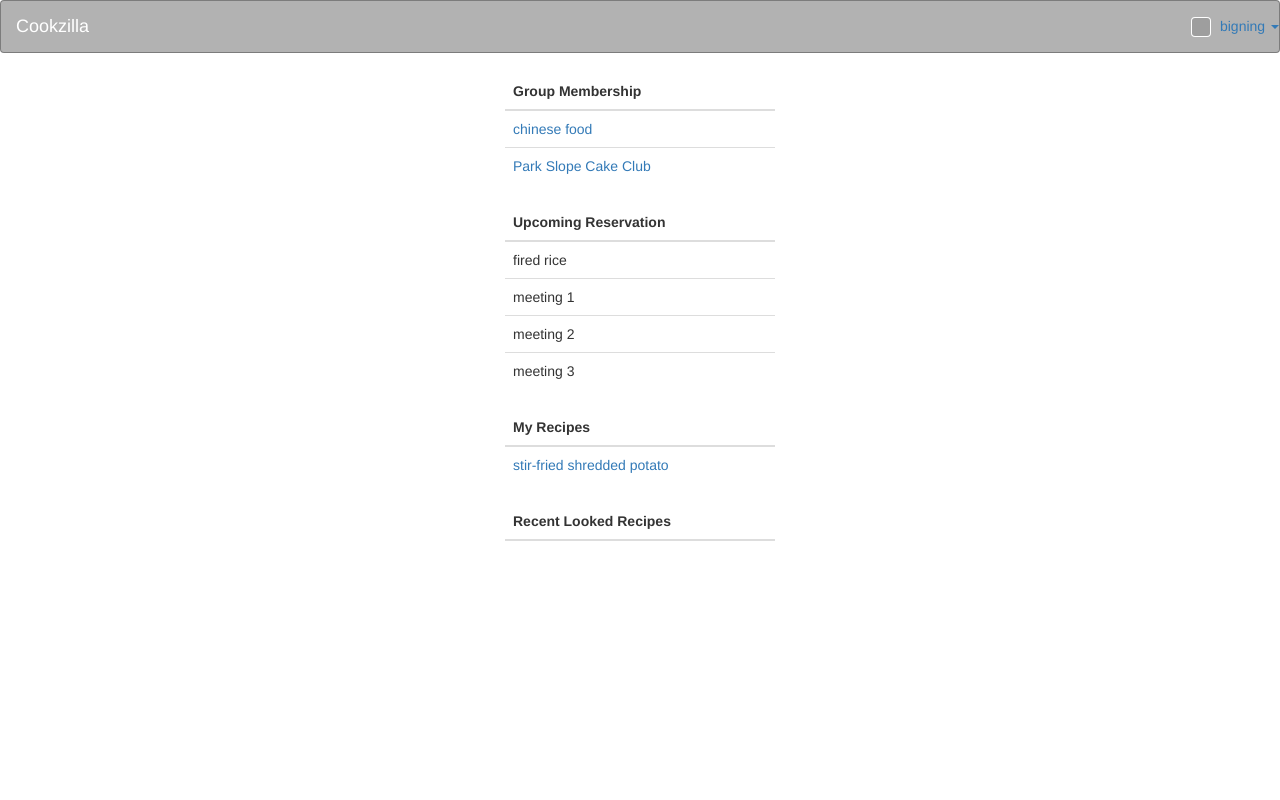
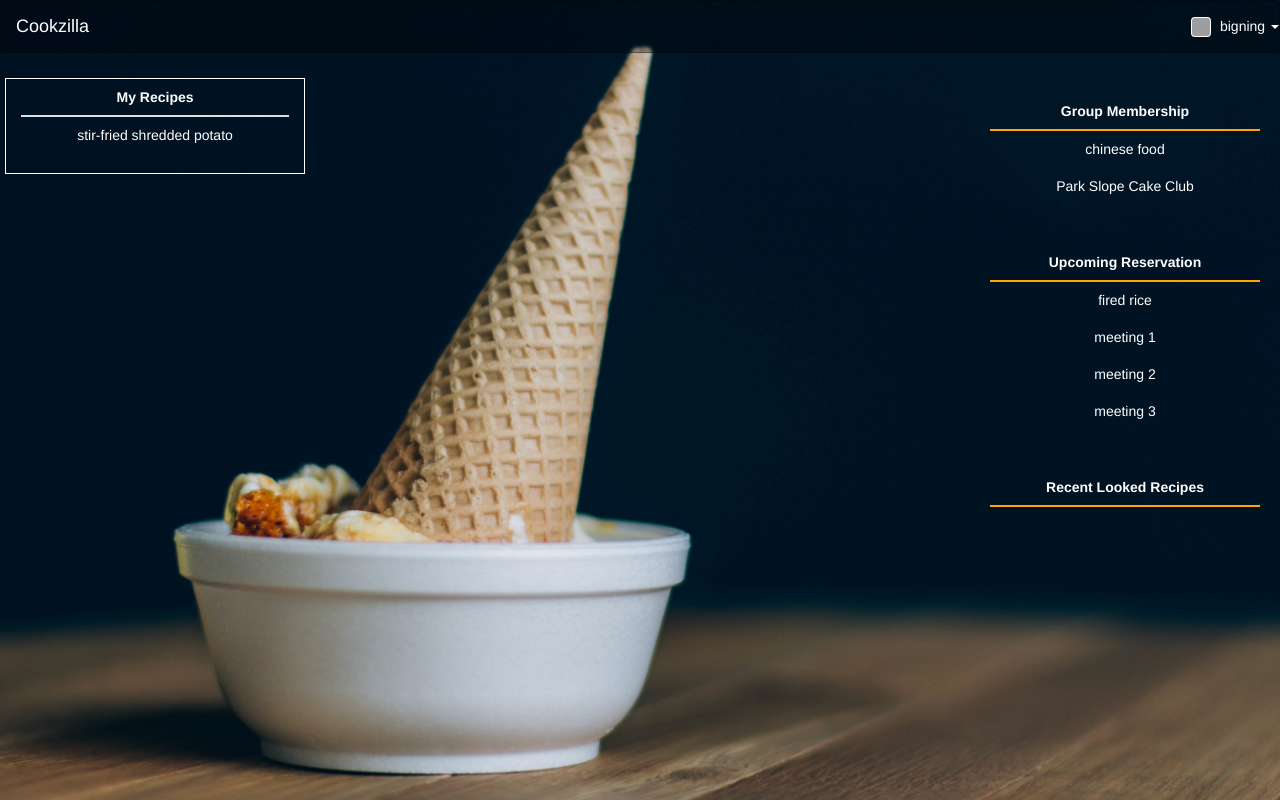
Before and after one commit to bigning/database_project, a PHP site: page /homepage.php in a window 1280 px wide. Run offline with PHP 8.4, Linux system fonts and the light colour scheme; a user stored in the database is signed in; data comes from the database, SQL or seed files in the repository; data that the repository does not hold is empty; grey boxes are pictures that could not be loaded.

Commit message:
style the homepage

```diff
--- a/homepage.php
+++ b/homepage.php
@@ -97,7 +97,6 @@
     <a href="#" class="dropdown-toggle" data-toggle="dropdown" role="button" aria-haspopup="true" aria-expanded="false"> <?php echo $user_name ?> <span class="caret"></span></a>
     <ul class="dropdown-menu">
         <li><a href="./homepage.php">My HomePage</a></li>
-        <li role="separator" class="divider"></li>
         <li><a href="./logout.php">Log Out</a></li>
     </ul>
 
@@ -105,6 +104,7 @@
 
 <?php require "./include/partials/navFooter.php" ?>
 
+<div class = "page-right-div">
     <!-- Group Membership -->
     <div class = "container">
         <table class = "table">
@@ -142,10 +142,30 @@
         </table>
     </div>
 
+    <!-- Recent looked recipe -->
+    <div class = "container recentlook-div">
+        <table class = "table">
+            <thead class = "thead-default">
+                <th>Recent Looked Recipes</th>
+            </thead>
+            <tbody>
+                <?php
+                    if (!empty($recent_look)){
+                        foreach ($recent_look as $value) {
+                        echo "<tr><td><a href='./recipe_detail?recipe_id=" .  $value["recipe_id"] . "'>" . $value["recipe_title"] . "</a></td></tr>";
+                        }
+                    }
+                ?>
+            </tbody>
+        </table>
+    </div>
+</div>
+
+
 
 
 <!-- Recipes -->
-<div class = "container">
+<div class = "container recipe-div">
     <table class = "table">
         <thead class = "thead-default">
             <th>My Recipes</th>
@@ -163,23 +183,6 @@
 </div>
 
 
-<!-- Recent looked recipe -->
-<div class = "container">
-    <table class = "table">
-        <thead class = "thead-default">
-            <th>Recent Looked Recipes</th>
-        </thead>
-        <tbody>
-            <?php
-                if (!empty($recent_look)){
-                    foreach ($recent_look as $value) {
-                    echo "<tr><td><a href='./recipe_detail?recipe_id=" .  $value["recipe_id"] . "'>" . $value["recipe_title"] . "</a></td></tr>";
-                    }
-                }
-            ?>
-        </tbody>
-    </table>
-</div>
 
 
 
--- a/include/css/homePage.css
+++ b/include/css/homePage.css
@@ -1,13 +1,61 @@
+.container{
+	width: 300px;
+	border: 1px solid white;
+	margin: 5px;
+}
+
+.table tbody tr td{
+	text-align: center;
+	border-top: 1px dashed rgba(0,0,0,0);
+}
+
+.dropdown-menu{
+	background-color: rgba(0,0,0,0);
+
+}
+
+.dropdown-menu li a{
+	color: white;
+}
+
+.page-right-div{
+	float: right;
+}
+
+.page-right-div .container{
+	margin-top: 20px;
+	border: none;
+}
+
+.page-right-div .container th{
+	border-bottom: 2px solid orange;
+}
+
+.recipe-div{
+	float: left;
+}
+
+
+
+
+
 html{
 	height: 100%;
 }
 
 body{
-	/*background: url(../images/homePage.jpeg);*/
+	background: url(../images/homePage.jpeg);
 	background-size: cover;
 	background-position: center;
+	background-repeat: none;
+	color: white;
 }
 
-.container{
-	width: 300px;
+th{
+	text-align: center;
 }
+
+
+a{
+	color: white;
+}
```
Also changed, not shown: include/css/navHeader.css (line endings or trailing spaces). Lines whose indentation alone changed are shown as unchanged.
